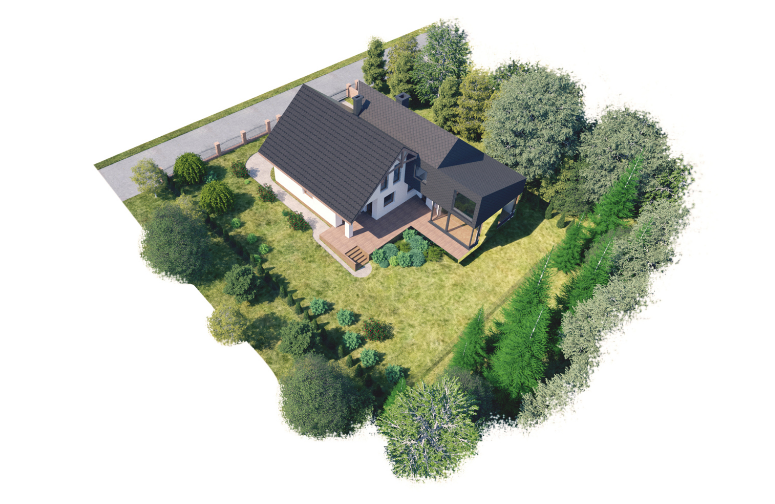
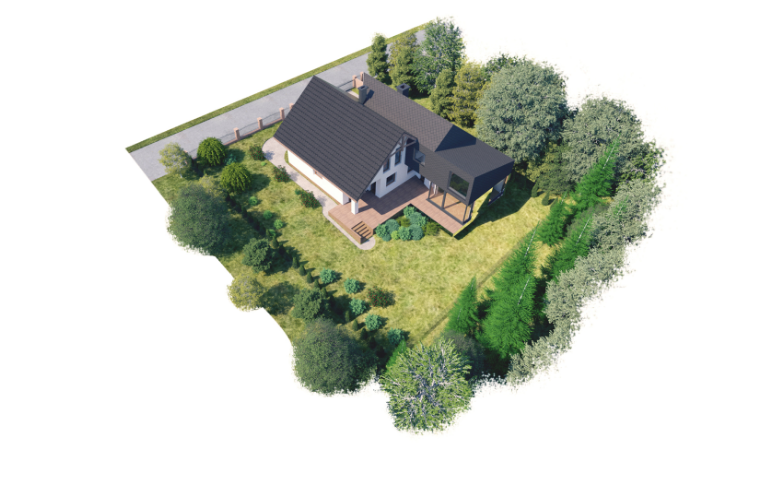
Before and after one commit to michalczaplinski/versja.com, a Gatsby site: page / in a window 1280 px wide. Shown: the top 504 px of the page, without its empty margins (237-1012 px from the left). Built offline with nearby package versions, Linux system fonts and the light colour scheme; Gatsby itself is replaced by a stand-in of ours.

Commit message:
add 2:1 qspect ratio and preload ll images

```diff
--- a/src/components/slider.js
+++ b/src/components/slider.js
@@ -22,7 +22,7 @@
 export const formattedImage = graphql`
   fragment formattedImage on File {
     childImageSharp {
-      fluid(maxWidth: 1080, maxHeight: 600) {
+      fluid(maxWidth: 1080, maxHeight: 540) {
         ...GatsbyImageSharpFluid
       }
     }
@@ -46,7 +46,8 @@
       <Slick {...settings} className={className}>
         {data.allFile.edges.map(({ node }, index) => (
           <Img
-            loading="eager"
+            loading="auto"
+            critical
             fadeIn={false}
             key={index}
             fluid={node.childImageSharp.fluid}
```
Also changed, not shown: 1 other file.
